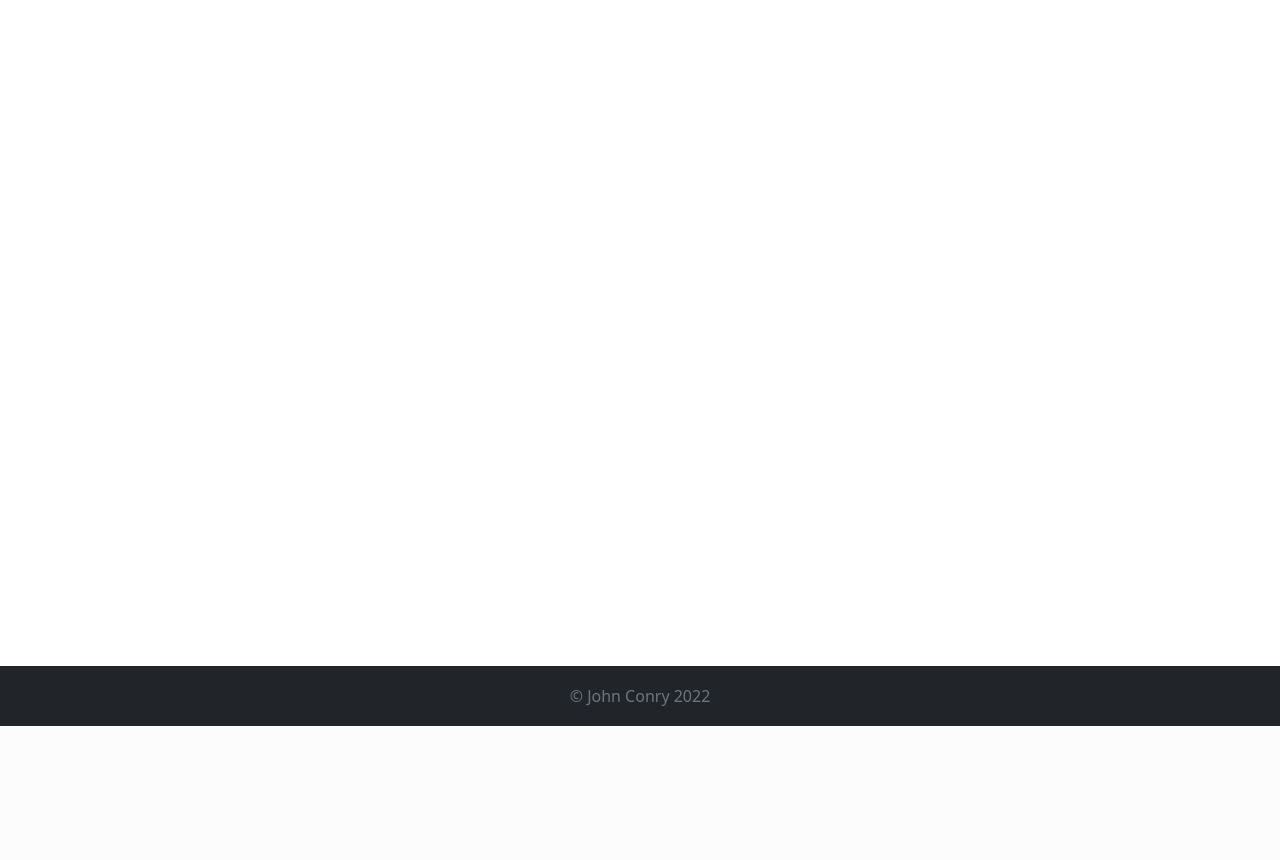
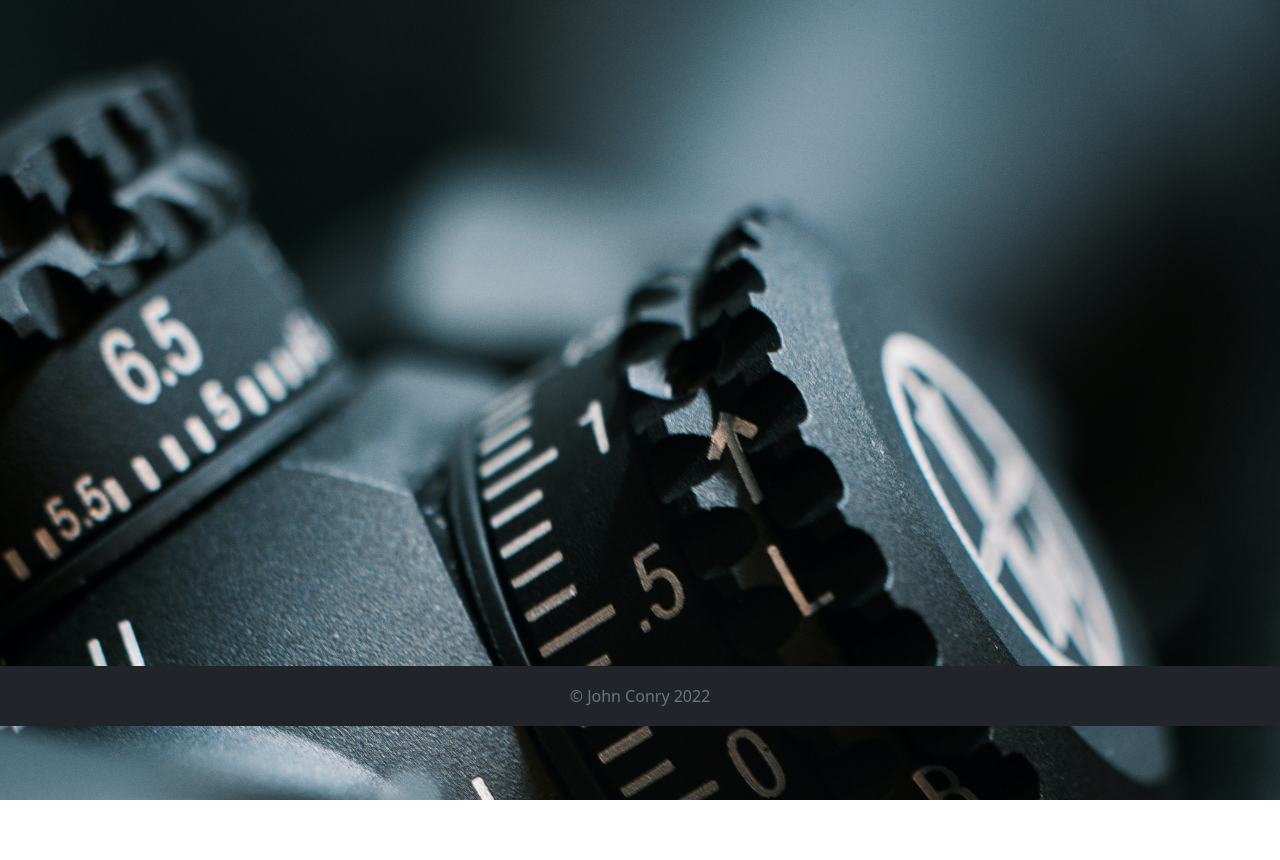
Before and after one commit to Code-Institute-Submissions/Johnathonanon-project-4_JulyResub, a Django app: template templates/advert_info.html in a window 1280 px wide. Shown: the part 74-934 px from the top of the page. Before the commit the page ends 800 px from the top, so only its background shows below. Run offline with Django 3.2, Linux system fonts and the light colour scheme; the template is opened without the code that fills it, so the values that code supplies are empty; some libraries are stand-ins or nearby versions.

Commit message:
Create advert info path and add bg image

```diff
--- a/main/urls.py
+++ b/main/urls.py
@@ -3,5 +3,6 @@ from django.urls import path
 
 
 urlpatterns = [
-    path('', views.AdvertList.as_view(), name='home')
+    path('', views.AdvertList.as_view(), name='home'),
+    path('<slug:slug>/', views.AdvertInfo.as_view(), name='advert_info')
 ]
--- a/static/css/style.css
+++ b/static/css/style.css
@@ -36,6 +36,13 @@ body {
   margin-top: 2%;
 }
 
+.ad-info {
+  background-image: url('static/manuel-t-UQEWkszc3mY-unsplash.jpg');
+  height: 100vh;
+  background-size: cover;
+  background-repeat: no-repeat;
+}
+
 footer {
   position: absolute;
   bottom: 0;
--- a/templates/advert_info.html
+++ b/templates/advert_info.html
@@ -2,6 +2,8 @@
 
 {% block content %}
 
+<div class="bg-image ad-info d-flex justify-content-center align-items-center">
 
+</div>
 
 {% endblock %}
--- a/templates/index.html
+++ b/templates/index.html
@@ -8,7 +8,7 @@
         <!-- Banner Image and Searchbar -->
 
         <div class="row">
-            <div  class="bg-image d-flex justify-content-center align-items-center" style="background-image: url('static/thomas-tucker-2q3RH6grop4-unsplash (1).jpg'); height: 40vh; background-size: cover;
+            <div class="bg-image d-flex justify-content-center align-items-center" style="background-image: url('static/thomas-tucker-2q3RH6grop4-unsplash (1).jpg'); height: 40vh; background-size: cover;
             background-repeat: no-repeat;">
                 <form class="searchbar">
                     <input class="form-control" type="search" placeholder="Search" aria-label="Search">
@@ -35,7 +35,7 @@
                         <p class="card-text">{{ advert.description }}</p>
                         <p class="card-text"><small class="text-muted">Advert created: {{ advert.created_on }}</small>
                         </p>
-                        <a href="#" class="btn btn-outline-dark">View Advert</a>
+                        <a href="{% url 'advert_info' advert.slug %}" class="btn btn-outline-dark">View Advert</a>
                     </div>
                 </div>
             </div>
```
Also changed, not shown: static/manuel-t-UQEWkszc3mY-unsplash.jpg (added).
